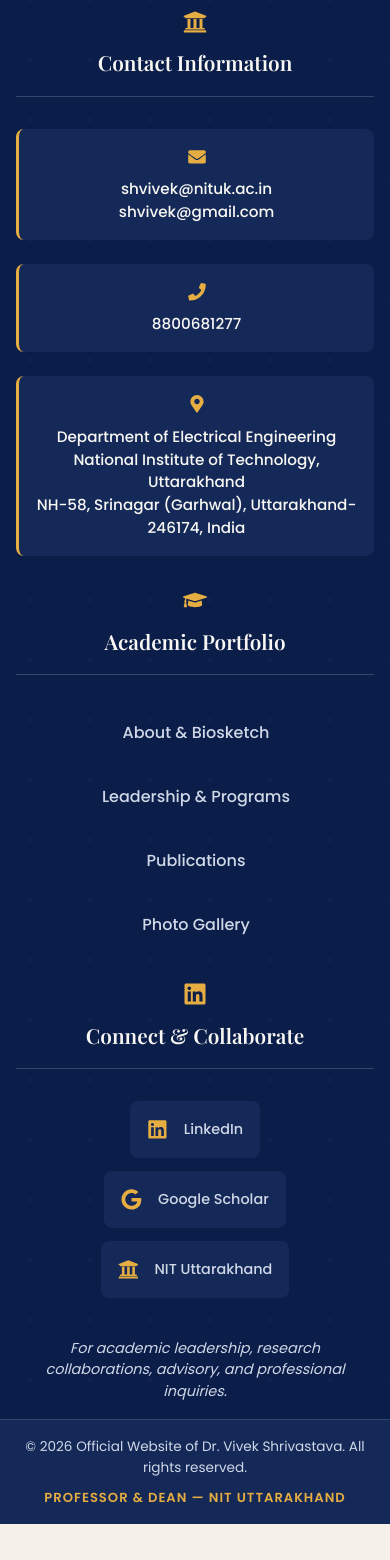
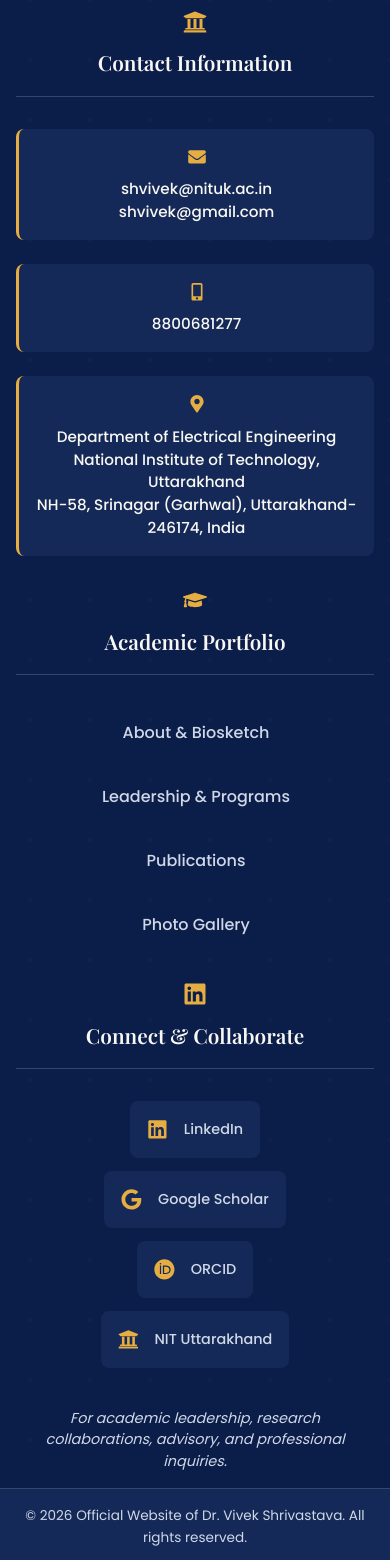
Before and after one commit to ProfVivekShrivastava/VivekShrivastava-Personal-Website, a React (Create React App) app in the folder prof-portfolio-main/: page / in a window 390 px wide. Shown: the part 4850-6410 px from the top of the page. Before the commit the page ends 6374 px from the top, so only its background shows below. Built offline with nearby package versions, Linux system fonts and the light colour scheme.

Commit message:
Update phone icon and add ORCID link

```diff
--- a/prof-portfolio-main/src/components/Footer.js
+++ b/prof-portfolio-main/src/components/Footer.js
@@ -1,5 +1,5 @@
 import React from 'react';
-import { FaEnvelope, FaMapMarkerAlt, FaPhone, FaLinkedin, FaGraduationCap, FaUniversity, FaGoogle } from 'react-icons/fa';
+import { FaEnvelope, FaMapMarkerAlt, FaMobileAlt, FaLinkedin, FaGraduationCap, FaUniversity, FaGoogle, FaOrcid } from 'react-icons/fa';
 import './Footer.css';
 
 const Footer = () => {
@@ -21,7 +21,7 @@ const Footer = () => {
             </div>
 
             <div className="contact-item">
-              <FaPhone className="contact-icon" />
+              <FaMobileAlt className="contact-icon" />
               <div>
                 <p><a href="tel:8800681277" style={{ color: 'inherit', textDecoration: 'none' }}>8800681277</a></p>
               </div>
@@ -74,6 +74,16 @@ const Footer = () => {
               <span>Google Scholar</span>
             </a>
             <a
+              href="https://orcid.org/0000-0003-4300-4784"
+              target="_blank"
+              rel="noopener noreferrer"
+              aria-label="ORCID"
+              className="social-link"
+            >
+              <FaOrcid />
+              <span>ORCID</span>
+            </a>
+            <a
               href="https://portfolios.nituk.ac.in/453/dr-vivek-shrivastava/personal-details"
               target="_blank"
               rel="noopener noreferrer"
--- a/prof-portfolio-main/src/pages/About.js
+++ b/prof-portfolio-main/src/pages/About.js
@@ -1,6 +1,6 @@
 import React, { useState } from 'react';
 import { motion } from 'framer-motion';
-import { FaEnvelope, FaMapMarkerAlt, FaGraduationCap, FaGoogle, FaLinkedin, FaUserTie, FaGlobe, FaPhone, FaUniversity } from 'react-icons/fa';
+import { FaEnvelope, FaMapMarkerAlt, FaGraduationCap, FaGoogle, FaLinkedin, FaUserTie, FaGlobe, FaMobileAlt, FaUniversity, FaOrcid } from 'react-icons/fa';
 import './About.css';
 
 // Import your profile image - adjust the path according to your project structure
@@ -168,7 +168,7 @@ const About = () => {
                 </div>
 
                 <div className="contact-item">
-                  <FaPhone className="contact-icon" />
+                  <FaMobileAlt className="contact-icon" />
                   <a href={`tel:${profile.phone}`} style={{ color: 'inherit', textDecoration: 'none' }}>{profile.phone}</a>
                 </div>
 
@@ -196,6 +196,14 @@ const About = () => {
                   className="social-link"
                 >
                   <FaGoogle /> Google Scholar
+                </a>
+                <a
+                  href="https://orcid.org/0000-0003-4300-4784"
+                  target="_blank"
+                  rel="noopener noreferrer"
+                  className="social-link"
+                >
+                  <FaOrcid /> ORCID
                 </a>
                 <a
                   href="https://portfolios.nituk.ac.in/453/dr-vivek-shrivastava/personal-details"
```
